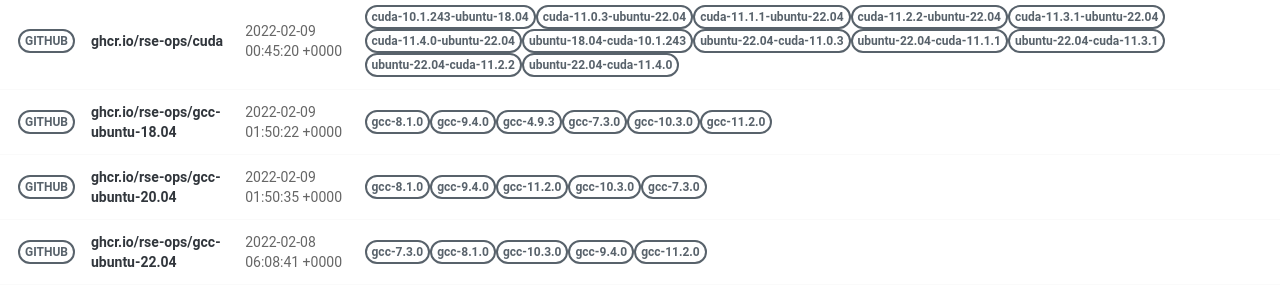
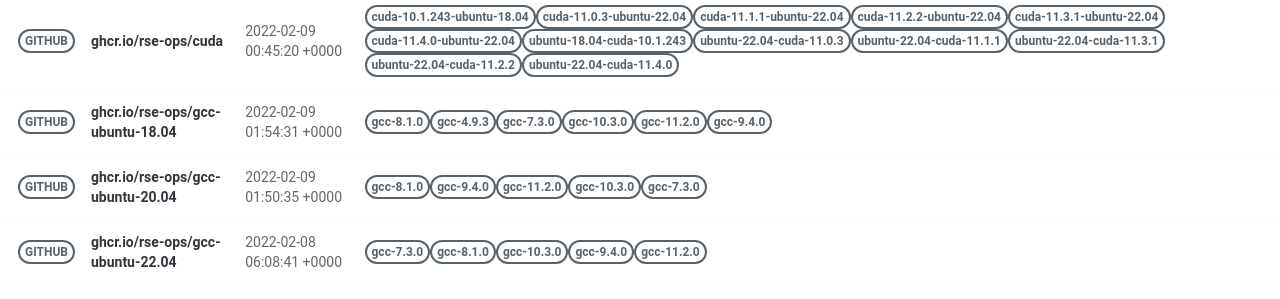
Before and after one commit to rse-ops/docker-images, a Jekyll site: the page built from pages/index.md, in a window 1280 px wide. Shown: the part 502-801 px from the top of the page. Built offline with Jekyll 4.4.1, drawn with Linux system fonts in a browser that asks for light colours; nearby versions of some CDN libraries.

Commit message:
Automated push to update library 2022-02-09

```diff
--- a/_library/ghcr.io-rse-ops-gcc-ubuntu-18.04.md
+++ b/_library/ghcr.io-rse-ops-gcc-ubuntu-18.04.md
@@ -1,7 +1,7 @@
 ---
 layout: container
 name: ghcr.io/rse-ops/gcc-ubuntu-18.04
-updated_at: 2022-02-09 01:50:22.489557
+updated_at: 2022-02-09 01:54:31.072078
 
 
 container_url: https://github.com/orgs/rse-ops/packages/container/package/gcc-ubuntu-18.04
```
Also changed, not shown: other parts of _library/ghcr.io-rse-ops-gcc-ubuntu-18.04.md (+3 -3 lines).
